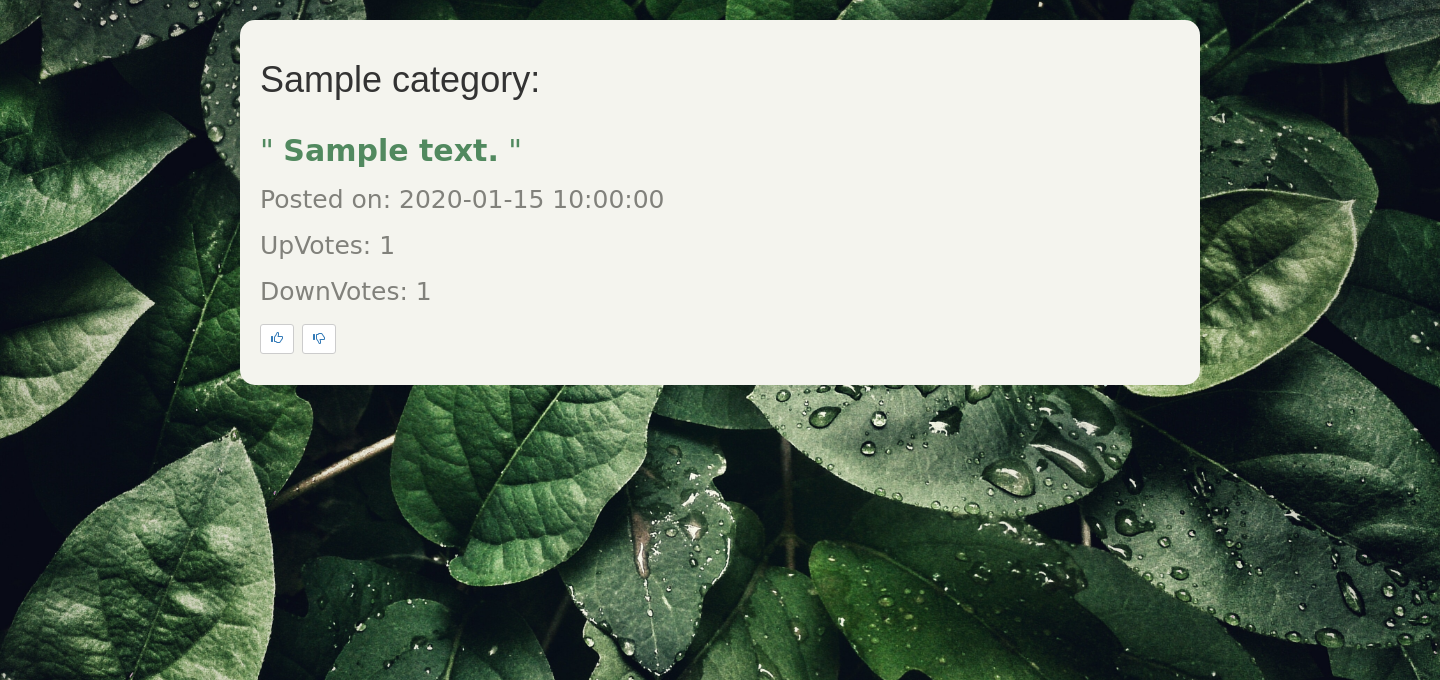
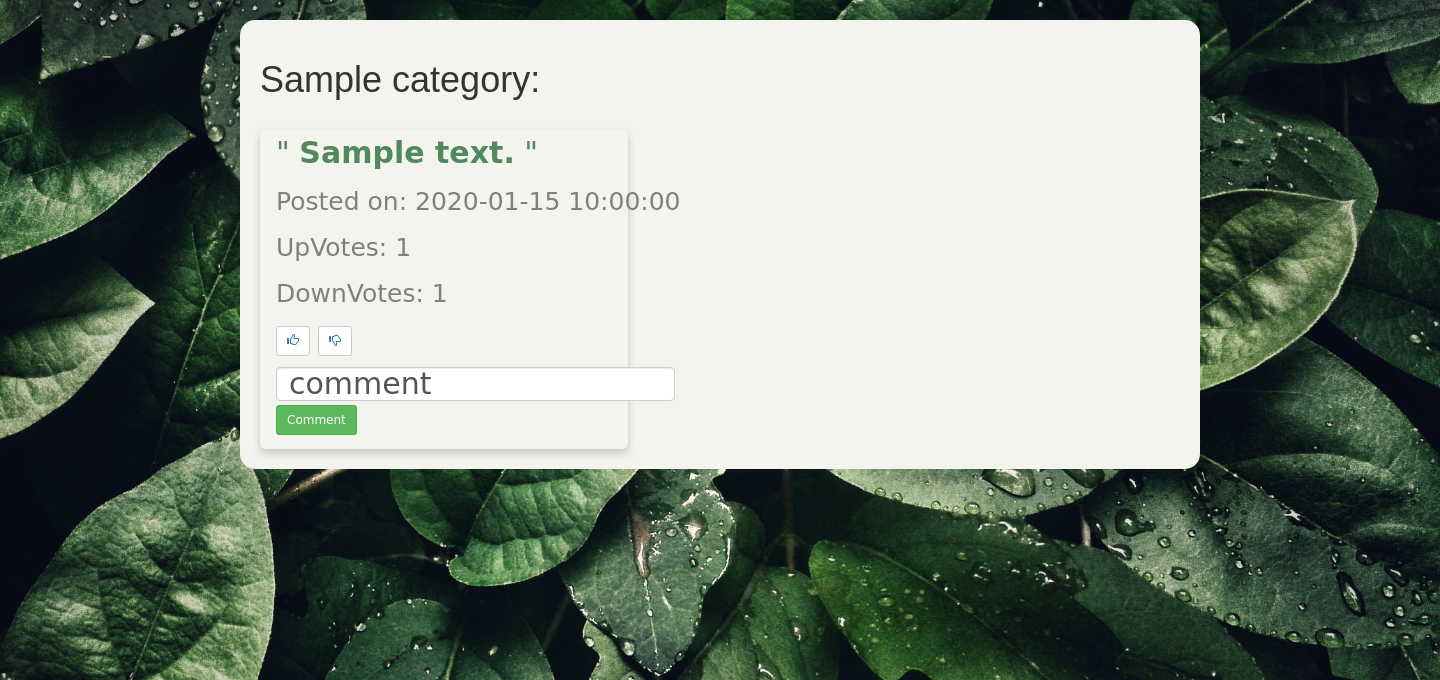
Before and after one commit to AnumAsif/one-minute-pitch, a Flask app: page /pitch/1 in a window 1440 px wide. Shown: the part 120-800 px from the top of the page. Run offline with Flask 2, Linux system fonts and the light colour scheme; tables that the repository leaves empty hold one stand-in row (values such as "Sample post"); some libraries are stand-ins or nearby versions; some web fonts are replaced.

Commit message:
Add comment text field to the project

```diff
--- a/app/static/css/styles.css
+++ b/app/static/css/styles.css
@@ -62,3 +62,21 @@ h1,h2{
   color:#51895F;
   font-size:30px;
 }
+.card {
+  box-shadow: 0 4px 8px 0 rgba(0,0,0,0.2);
+  transition: 0.3s;
+  width: 40%;
+  border-radius: 5px;
+
+}
+
+.card:hover {
+  box-shadow: 0 8px 16px 0 rgba(0,0,0,0.2);
+}
+.container {
+  padding: 2px 16px;
+
+}
+#comment{
+  width:inherit;
+}
--- a/app/templates/pitches.html
+++ b/app/templates/pitches.html
@@ -10,7 +10,6 @@
       <form >
         <p class= pitchForm>
           <textarea name="add_pitch"  placeholder="Add a new pitch" rows="6" cols="40" class="form-control"></textarea>
-          <br>
           <input type="submit" value="Pitch" class="btn btn-success btn-lg pitchBtn">
         </p>
       </form>
@@ -19,6 +18,8 @@
 
       {% for pitch in pitches%}
       <br>
+      <div class="card">
+         <div class="container card-container">
              <p class="pitchMsg">" <strong>{{pitch.message}}</strong> "</p>
              <p>Posted on: {{pitch.posted}}</p>
              <p>UpVotes: {{pitch.upVotes}}</p>
@@ -30,6 +31,16 @@
                  <a href="{{url_for('main.downVote', pitch_id = pitch.id, downvote = pitch.downVotes) }}"><span class="glyphicon glyphicon-thumbs-down"></span></a>
                </button>
              </p>
+             <form >
+               <p>
+                 <input type="text" name="comment" value="comment"placeholder="What do you think about this pitch??" class="form-control" id="comment">
+                 <input type="submit" value="Comment" class="btn btn-success btn-sm">
+               </p>
+             </form>
+        </div>
+      </div>
+
+
 
       {% endfor%}
     </div>
--- a/manage.py
+++ b/manage.py
@@ -3,7 +3,7 @@ from flask_script import Manager, Server
 from flask_migrate import Migrate, MigrateCommand
 from app.models import User, Category, Pitch
 
-app = create_app('production')
+app = create_app('development')
 manager = Manager(app)
 migrate = Migrate(app,db)
 manager.add_command('server',Server)
```
Lines whose indentation alone changed are shown as unchanged.
